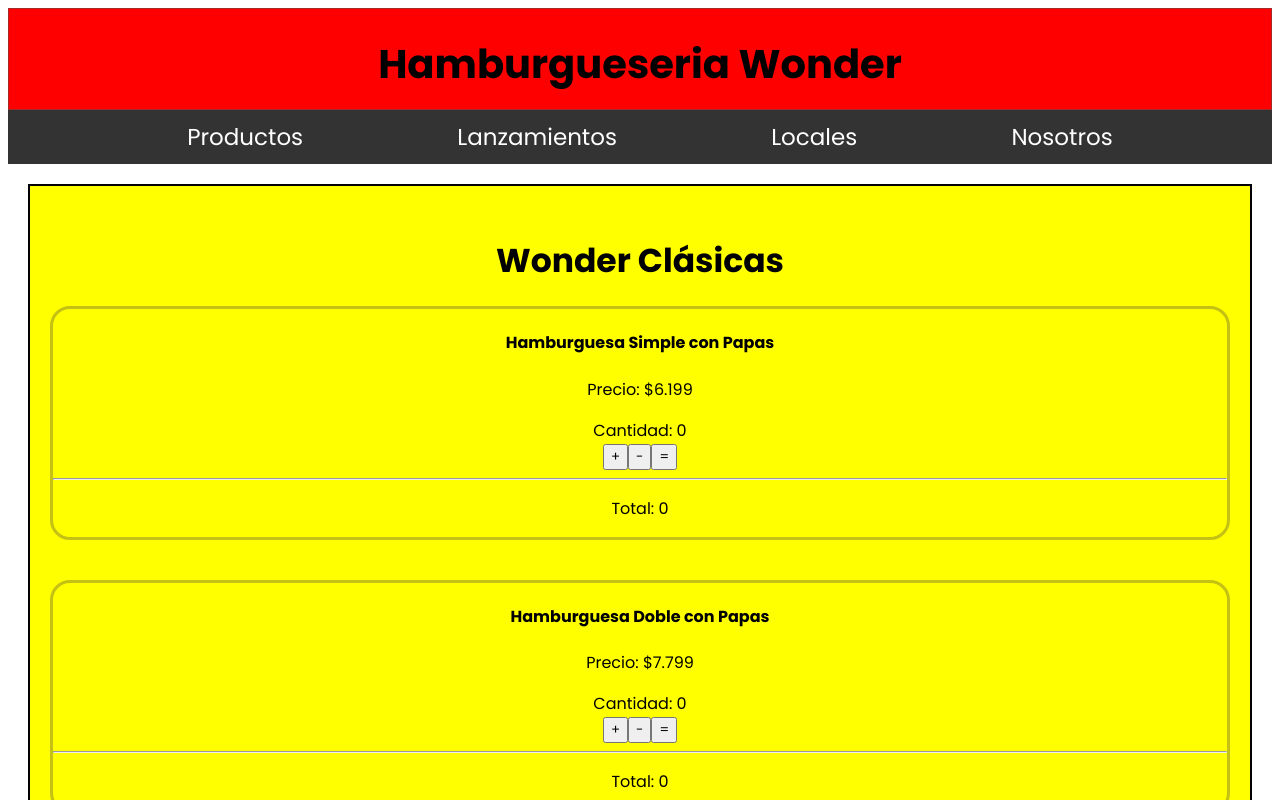
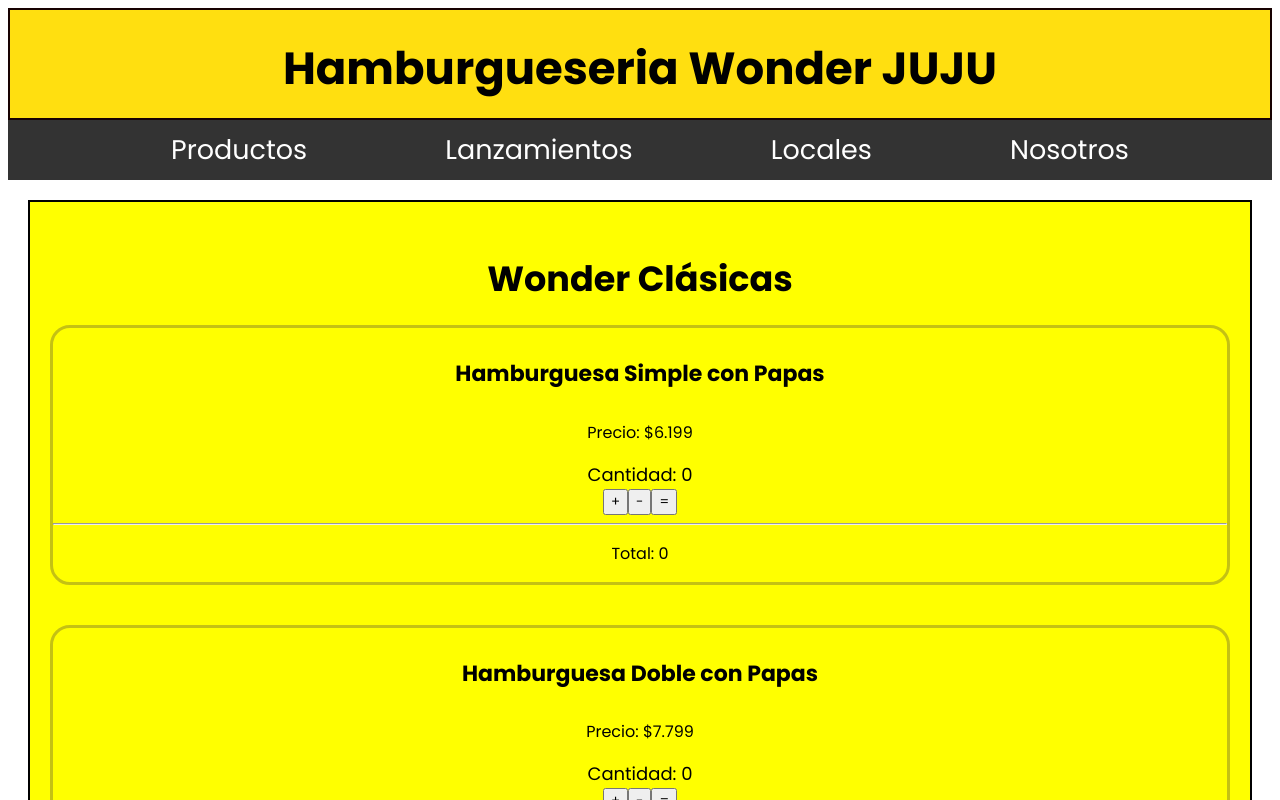
Before and after one commit to LucaCoronel-LSCB/Wonder-Hamburguesa, a React (Create React App) app: page / in a window 1280 px wide. Shown: the top 800 px of the page. Built offline with nearby package versions, Linux system fonts and the light colour scheme.

Commit message:
cambios visuales + merge a master

```diff
--- a/src/App.js
+++ b/src/App.js
@@ -4,7 +4,7 @@ import TarjetaHamburguesa from './componentes/TarjetaHamburguesa';
 
 const App = () => (
     <div>
-        <h1 className="Titulo">Hamburgueseria Wonder</h1>
+        <h1 className="Titulo">Hamburgueseria Wonder JUJU</h1>
         <nav className="navbar">
             <ul className="nav-links">
                 <li><a href="#home">Productos</a></li>
--- a/src/componentes/TarjetaHamburguesa.css
+++ b/src/componentes/TarjetaHamburguesa.css
@@ -10,3 +10,9 @@
     transition: all 1500ms ease-out;
     background: linear-gradient(45deg,rgba(85, 17, 17, 0.615),rgb(235, 222, 38));
 }
+.name-hamburguesa{
+    font-size: 22px;
+}
+.cant-hamburguesas{
+    font-size: 18px;
+}
--- a/src/componentes/TarjetaHamburguesa.js
+++ b/src/componentes/TarjetaHamburguesa.js
@@ -31,9 +31,9 @@ class TarjetaHamburguesa extends React.Component {
         const clases = hasItems ? 'TarjetaHamburguesa-activa' : 'TarjetaHamburguesa'
         return (
             <div className={clases}>
-                <h4>{this.props.name}</h4>
+                <h4 className='name-hamburguesa'>{this.props.name}</h4>
                 <p>Precio: ${this.props.price}</p>
-                <div>Cantidad: {this.state.cantidad}</div>
+                <div className='cant-hamburguesas'>Cantidad: {this.state.cantidad}</div>
                 <button onClick={this.agregar}> + </button>
                 <button onClick={this.restar}> - </button>
                 <button onClick={this.resetear}> = </button>
--- a/src/styles.css
+++ b/src/styles.css
@@ -5,10 +5,10 @@
 }
 .Titulo{
     text-align: center;
-    background-color:rgb(255, 0, 0);
-    border: 1px solid brown;
+    background-color:rgb(255, 223, 16);
+    border: 2px solid rgb(24, 2, 2);
     padding : 25px 15px 15px 15px;
-    font-size: 40px;
+    font-size: 45px;
     margin: 0;
 
 }
@@ -22,7 +22,7 @@
 }
 .Caja h2 {
     margin: 30px 20px 20px 20px;
-    font-size: 33px;
+    font-size: 35px;
 }
 .Footer{
 
@@ -57,7 +57,7 @@
   .nav-links a {
     color: #fff;
     text-decoration: none;
-    font-size: 23px;
+    font-size: 27px;
   }
   .estadoCss {
 
```
